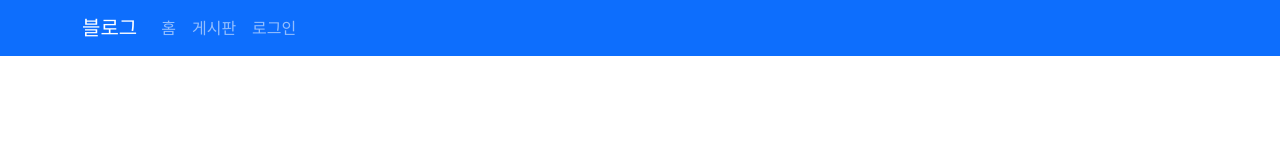
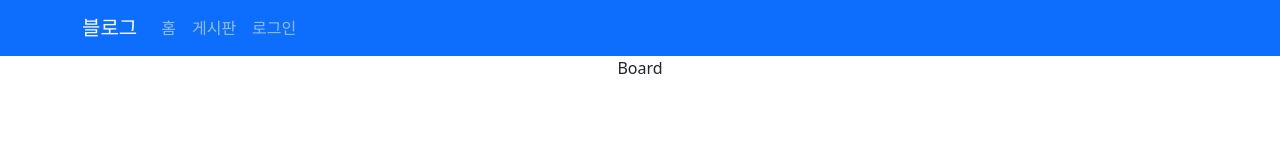
Before and after one commit to hj-Seong/2023-react-blog, a React (Create React App) app: page /boardlist/1 in a window 1280 px wide. Before the commit this address had no page. Shown: the top 160 px of the page. Built offline with nearby package versions, Linux system fonts and the light colour scheme.

Commit message:
0427 props-user데이터

```diff
--- a/src/App.js
+++ b/src/App.js
@@ -12,19 +12,38 @@ import Board from './page/Board'
 import BoardForm from './page/BoardForm'
 import LoginForm from './page/LoginForm'
 import NavHeader from './components/NavHeader';
+import { useState } from 'react';
 
 function App() {
+  // 데이터를 하위 컴포넌트에 전달하기위해서
+  // 상위 컴포넌트에서 데이터를 작성하고 props값을 전달한다
+  // 상위 데이터값을 하위에서 공유하기때문에 동일한 값이 출력
+
+  // 유저 데이터
+  // 처음 값 null, "",[], 더미데이터로 내용 확인 후 선택
+  // 처음 값을 null 두었을때 주의점
+  // null과 undefined는 속성을 가질수 없기때문에
+  // 속성에 접근하면 오류가 난다.
+  // **확실하게 처음에는 속성에 접근하지 않을때 사용**
+  // []배열값을 사용할때 초기값을 null이나 ""으로 두면
+  // map() 메소드를 쓸수 없으므로 주의
+  const [user, setUser] = useState(
+    null
+  );
+
+
   // 주소와 페이지(컴포넌트 연결)
   return (
     <div className="App">
       <BrowserRouter>
       {/** NavHeader의 Link를 사용하기위해 BrowserRouter안에 작성  */}
-      <NavHeader/>
+      {/** 상위 데이터 값 사용을 위해 props으로 전달 */}
+      <NavHeader user={user}/>
 
         <Routes>
           <Route path='/' element={<Home />} />
           <Route path='/boardlist' element={<Boardlist />}/>
-          <Route path='/board' element={<Board />} />
+          <Route path='/boardlist/:id' element={<Board />} />
           <Route path='/boardform' element={<BoardForm />}/>
 
           <Route path='/loginform' element={<LoginForm />}/>
--- a/src/components/NavHeader.jsx
+++ b/src/components/NavHeader.jsx
@@ -19,7 +19,11 @@ import Navbar from 'react-bootstrap/Navbar';
  *  1~5 : 숫자가 클수록 간격이 넓어짐
  *  패딩은 m 대신에 p 사용
  */
-export default function NavHeader() {
+
+// props 값을 받아올때 NavHeader(props) 으로 받아올 수 있다
+// 필요에 따라서 구조분해를 통해서 객체의 값을 바로 받아올수도 있다
+export default function NavHeader({user}) {
+
   return (
     <div>
         <Navbar bg='primary' variant='dark'>
@@ -28,7 +32,12 @@ export default function NavHeader() {
                 <Nav className='me-auto'>
                     <Link to='/' className='nav-link'>홈</Link>
                     <Link to='/boardlist' className='nav-link'>게시판</Link>
-                    <Link to='/loginform' className='nav-link'>로그인</Link>
+
+                    {/** user의 값이 있을때 user.name을 출력 */}
+                    {
+                      user ? <p>{user.name}</p>
+                          : <Link to='/loginform' className='nav-link'>로그인</Link>
+                    }
                 </Nav>
             </Container>
         </Navbar>
```
